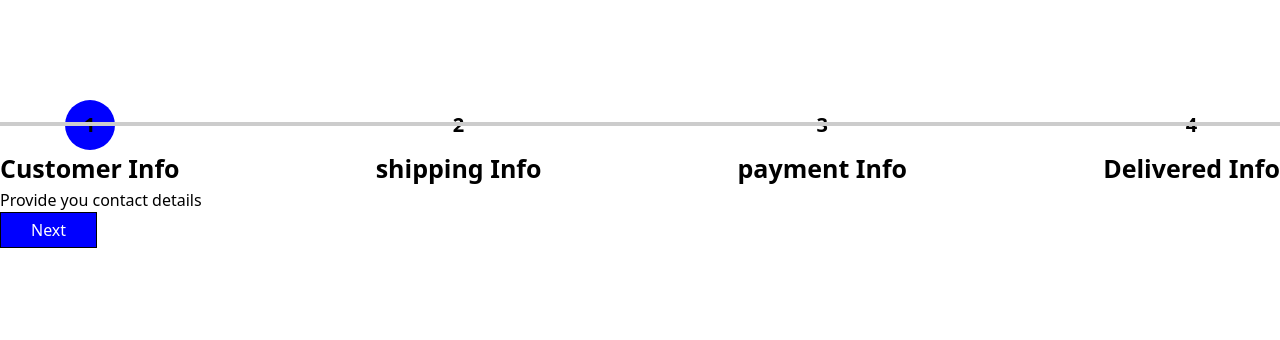
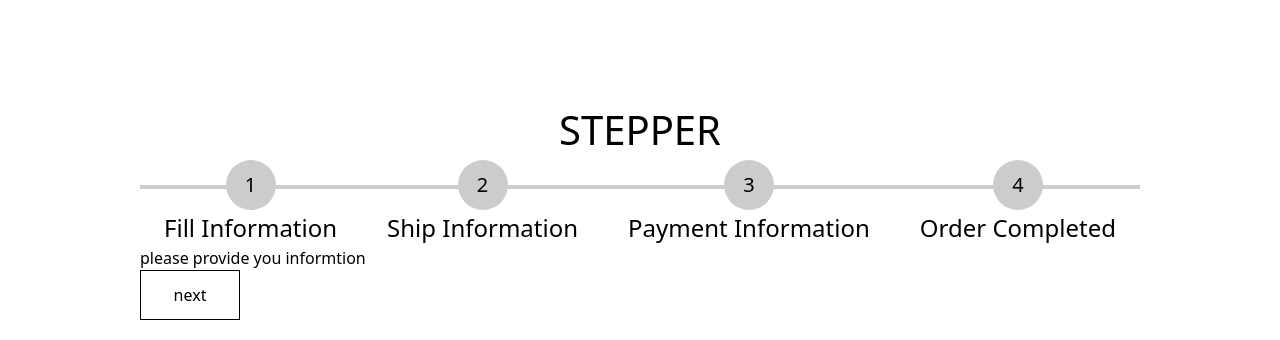
Before and after one commit to Jyotipal29/machine-coding-reactjs, a React (Vite) app: page /stepper in a window 1280 px wide. Shown: the top 340 px of the page. Built offline with nearby package versions, Linux system fonts and the light colour scheme.

Commit message:
fixed the paginate

```diff
--- a/src/components/paginate/index.jsx
+++ b/src/components/paginate/index.jsx
@@ -1,78 +1,84 @@
 import { useState } from "react";
 
 const Paginate = () => {
-  let maxPage = 10;
-  const [currentPage, setCurrentPage] = useState(1);
-  let limit = 42;
+  const arr = Array.from({ length: 42 }, (_, index) => index + 1);
+  const [currPage, setCurrPage] = useState(arr[0]);
+  const [range, setRange] = useState(arr.slice(0, 10));
+  console.log(Math.min(42, 5));
 
-  const arr = Array.from({ length: limit }, (_, i) => i + 1);
+  const getRange = (num) => {
+    setCurrPage(num);
+    const delta = 5;
+    let start = Math.max(0, num - delta - 1);
+    let end = Math.min(arr.length, num + delta);
 
-  const getDisplayedPages = () => {
-    let startPage = Math.max(1, currentPage - Math.floor(maxPage / 2));
-    let endPage = Math.min(limit, startPage + maxPage - 1);
-
-    // Adjust if we're near the end to always show 10 pages
-    if (endPage - startPage < maxPage - 1) {
-      startPage = Math.max(1, endPage - maxPage + 1);
+    setRange(arr.slice(start, end));
+  };
+  const prevHandler = () => {
+    let newRange = currPage - 1;
+    console.log(newRange, "newrNAG");
+    if (newRange >= 1) {
+      getRange(newRange);
     }
-
-    return arr.slice(startPage - 1, endPage);
+  };
+  const nextHandler = () => {
+    let newRange = currPage + 1;
+    if (newRange <= arr.length) {
+      getRange(newRange);
+    }
   };
 
+  console.log(range, "range");
   return (
     <div className="container">
-      <h1>pagination</h1>
+      {/* <h1>pagination</h1>s */}
 
-      <div
-        style={{
-          display: "flex",
-          alignItems: "center",
-          padding: "10px",
-          flexWrap: "wrap",
-        }}
-      >
+      <div>
         <button
-          disabled={currentPage === 1}
-          onClick={() => {
-            setCurrentPage((currentPage) => currentPage - 1);
+          style={{
+            border: "1px solid #ccc",
+            width: "100px",
+            fontSize: "18px",
+            textTransform: "uppercase",
+            padding: "5px 10px",
           }}
-          style={{
-            padding: "10px",
-            border: "1px solid black",
-            margin: "10px",
-            backgroundColor: "green",
-          }}
+          disabled={currPage === 1}
+          onClick={prevHandler}
+          // onClick={() => setCurrPage((currPage) => currPage - 1)}
         >
-          previous
+          prev
         </button>
+        {range[0] > arr[0] && <div>...</div>}
+        {range.map((item) => (
+          <button
+            key={item}
+            style={{
+              border: "1px solid #ccc",
 
-        {getDisplayedPages().map((page, index) => (
-          <button
-            key={index}
-            style={{
-              padding: "10px",
-              border: "1px solid black",
+              fontSize: "18px",
+              textTransform: "uppercase",
+              padding: "5px 10px",
               margin: "10px",
-              backgroundColor: currentPage === index + 1 ? "green" : "",
+              backgroundColor: currPage === item ? "green" : "",
             }}
-            onClick={() => setCurrentPage(page)}
+            onClick={() => getRange(item)}
           >
-            {page}
+            {item}
           </button>
         ))}
 
+        {arr[arr.length - 1] > range[range.length - 1] && <div>...</div>}
         <button
           style={{
-            backgroundColor: "green",
-            padding: "10px",
-            border: "1px solid black",
-            margin: "10px",
+            border: "1px solid #ccc",
+            width: "100px",
+            fontSize: "18px",
+            textTransform: "uppercase",
+            padding: "5px 10px",
           }}
-          disabled={currentPage === limit}
-          onClick={() => {
-            // setCurrentPage(currentPage + 1);
-            setCurrentPage((currentPage) => currentPage + 1);
-          }}
+          disabled={currPage === arr.length}
+          // onClick={() => setCurrPage((currPage) => currPage + 1)}
+          onClick={nextHandler}
         >
           next
         </button>
--- a/src/components/stepper/index.jsx
+++ b/src/components/stepper/index.jsx
@@ -1,117 +1,249 @@
+// import { useState } from "react";
+// import "./style.css";
+// const data = [
+//   {
+//     name: "Customer Info",
+//     Component: () => <div>Provide you contact details</div>,
+//   },
+//   {
+//     name: "shipping Info",
+//     Component: () => <div>Enter you shippinh address</div>,
+//   },
+//   {
+//     name: "payment Info",
+//     Component: () => <div>Complete paymenty for your order</div>,
+//   },
+//   {
+//     name: "Delivered Info",
+//     Component: () => <div>Your order has been delivered</div>,
+//   },
+// ];
+
+// const Stepper = () => {
+//   const [currStep, setCurrStep] = useState(1);
+//   const [isComplete, setIsComplete] = useState(false);
+
+//   const handleClick = () => {
+//     setCurrStep((prev) => {
+//       if (prev === data.length) {
+//         setIsComplete(true);
+//         return prev;
+//       } else {
+//         return prev + 1;
+//       }
+//     });
+//   };
+
+//   const ActiveComponent = data[currStep - 1].Component;
+
+//   const calculateWidth = () => {
+//     return ((currStep - 1) / (data.length - 1)) * 100;
+//   };
+//   return (
+//     <div className="container">
+//       {/* <h1
+//         style={{
+//           textAlign: "center",
+//           fontSize: "20px",
+//         }}
+//       >
+//         checkout
+//       </h1> */}
+//       <div
+//         style={{
+//           display: "flex",
+//           justifyContent: "space-between",
+//           position: "relative",
+//         }}
+//       >
+//         {data.map((step, index) => (
+//           <div
+//             key={index}
+//             style={{
+//               display: "flex",
+//               alignItems: "center",
+//               flexDirection: "column",
+//             }}
+//           >
+//             <div
+//               style={{
+//                 fontSize: "20px",
+//                 // backgroundColor: "gray",
+//                 borderRadius: "50%",
+//                 width: "50px",
+//                 height: "50px",
+//                 display: "flex",
+//                 alignItems: "center",
+//                 justifyContent: "center",
+//                 fontWeight: "bolder",
+//               }}
+//               className={` ${
+//                 currStep > index + 1 || isComplete ? "complete" : ""
+//               } ${currStep === index + 1 ? "active" : ""}`}
+//             >
+//               {index + 1}
+//             </div>
+//             <div style={{ fontSize: "25px", fontWeight: "bolder" }}>
+//               {step.name}
+//             </div>
+//           </div>
+//         ))}
+//         <div className="progress-bar">
+//           <div
+//             className="progress"
+//             style={{ width: `${calculateWidth()}%` }}
+//           ></div>
+//         </div>
+//       </div>
+
+//       <ActiveComponent />
+//       <div>
+//         {!isComplete && (
+//           <button
+//             onClick={handleClick}
+//             style={{
+//               border: "1px solid black",
+//               padding: "5px 30px",
+//               backgroundColor: "blue",
+//               color: "white",
+//             }}
+//           >
+//             {currStep === data.length ? "finish" : "Next"}
+//           </button>
+//         )}
+//       </div>
+//     </div>
+//   );
+// };
+
+// export default Stepper;
 import { useState } from "react";
-import "./style.css";
 const data = [
   {
-    name: "Customer Info",
-    Component: () => <div>Provide you contact details</div>,
+    name: "fill information",
+    Component: () => <div>please provide you informtion</div>,
   },
   {
-    name: "shipping Info",
-    Component: () => <div>Enter you shippinh address</div>,
+    name: "ship information",
+    Component: () => <div>please provide your shiping informtion</div>,
   },
   {
-    name: "payment Info",
-    Component: () => <div>Complete paymenty for your order</div>,
+    name: "payment information",
+    Component: () => <div>please provide your payment informtion</div>,
   },
   {
-    name: "Delivered Info",
-    Component: () => <div>Your order has been delivered</div>,
+    name: "Order completed",
+    Component: () => <div>your order has been delivered</div>,
   },
 ];
-
 const Stepper = () => {
-  const [currStep, setCurrStep] = useState(1);
-  const [isComplete, setIsComplete] = useState(false);
-
-  const handleClick = () => {
-    setCurrStep((prev) => {
-      if (prev === data.length) {
-        setIsComplete(true);
-        return prev;
-      } else {
-        return prev + 1;
-      }
-    });
-  };
-
-  const ActiveComponent = data[currStep - 1].Component;
-
-  const calculateWidth = () => {
-    return ((currStep - 1) / (data.length - 1)) * 100;
-  };
+  const [currStep, setCurrStep] = useState(0);
+  const [isCompleted, setIsCompleted] = useState(false);
+  const ActiveComponent = data[currStep].Component;
   return (
-    <div className="container">
-      {/* <h1
+    <div
+      style={{
+        maxWidth: "1000px",
+        margin: "100px auto",
+      }}
+    >
+      <h1
         style={{
           textAlign: "center",
-          fontSize: "20px",
+          fontSize: "40px",
+          textTransform: "uppercase",
         }}
       >
-        checkout
-      </h1> */}
+        stepper
+      </h1>
       <div
         style={{
           display: "flex",
-          justifyContent: "space-between",
+          justifyContent: "center",
+          alignItems: "center",
+          gap: "50px",
+          width: "100%",
           position: "relative",
         }}
       >
-        {data.map((step, index) => (
+        <div
+          style={{
+            position: "absolute",
+            backgroundColor: "#ccc",
+            height: "4px",
+            top: "25px",
+            left: "0",
+            right: "0",
+          }}
+        >
+          <div
+            style={{
+              width: `${(currStep / (data.length - 1)) * 100}%`,
+              backgroundColor: "green",
+              height: "100%",
+              transition: "width 0.3s ease-in-out",
+            }}
+          />
+        </div>
+        {data.map((item, index) => (
           <div
             key={index}
             style={{
               display: "flex",
+              flexDirection: "column",
               alignItems: "center",
-              flexDirection: "column",
+              zIndex: "5",
             }}
           >
-            <div
+            <p
               style={{
-                fontSize: "20px",
-                // backgroundColor: "gray",
-                borderRadius: "50%",
                 width: "50px",
                 height: "50px",
+                backgroundColor: "#ccc",
+                borderRadius: "50%",
                 display: "flex",
+                justifyContent: "center",
                 alignItems: "center",
-                justifyContent: "center",
-                fontWeight: "bolder",
+                fontSize: "20px",
               }}
-              className={` ${
-                currStep > index + 1 || isComplete ? "complete" : ""
-              } ${currStep === index + 1 ? "active" : ""}`}
             >
               {index + 1}
-            </div>
-            <div style={{ fontSize: "25px", fontWeight: "bolder" }}>
-              {step.name}
-            </div>
+            </p>
+            <p
+              style={{
+                fontSize: "24px",
+                textTransform: "capitalize",
+              }}
+            >
+              {item.name}
+            </p>
           </div>
         ))}
-        <div className="progress-bar">
-          <div
-            className="progress"
-            style={{ width: `${calculateWidth()}%` }}
-          ></div>
-        </div>
       </div>
 
       <ActiveComponent />
-      <div>
-        {!isComplete && (
-          <button
-            onClick={handleClick}
-            style={{
-              border: "1px solid black",
-              padding: "5px 30px",
-              backgroundColor: "blue",
-              color: "white",
-            }}
-          >
-            {currStep === data.length ? "finish" : "Next"}
-          </button>
-        )}
-      </div>
+      {!isCompleted && (
+        <button
+          style={{
+            border: "1px solid black",
+            width: "100px",
+            height: "50px",
+          }}
+          onClick={() => {
+            // setCurrStep(currStep + 1);
+            setCurrStep((prev) => {
+              if (prev === data.length - 1) {
+                setIsCompleted(true);
+                return prev;
+              } else {
+                return prev + 1;
+              }
+            });
+          }}
+        >
+          {currStep === data.length - 1 ? "finish" : "next"}
+        </button>
+      )}
     </div>
   );
 };
```
